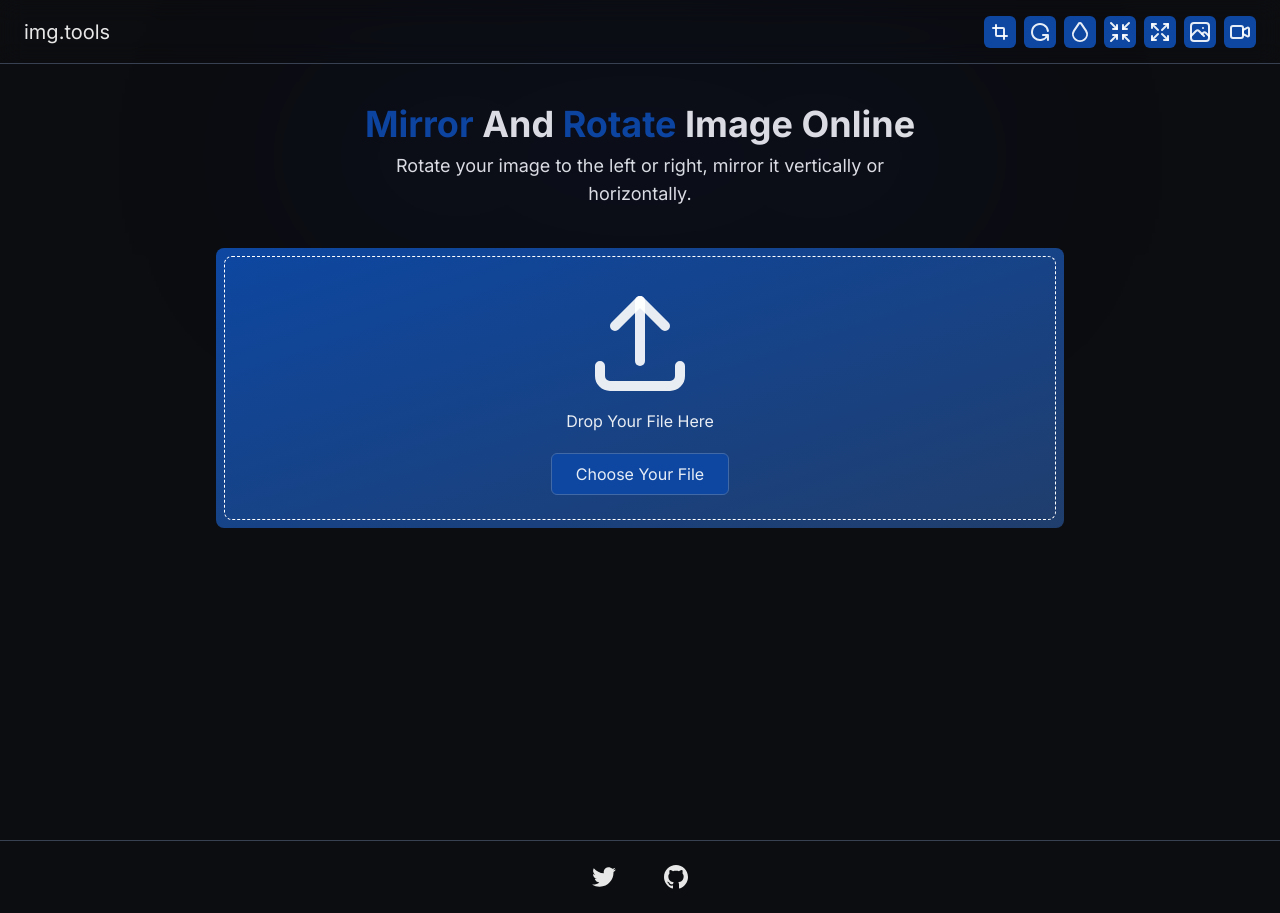
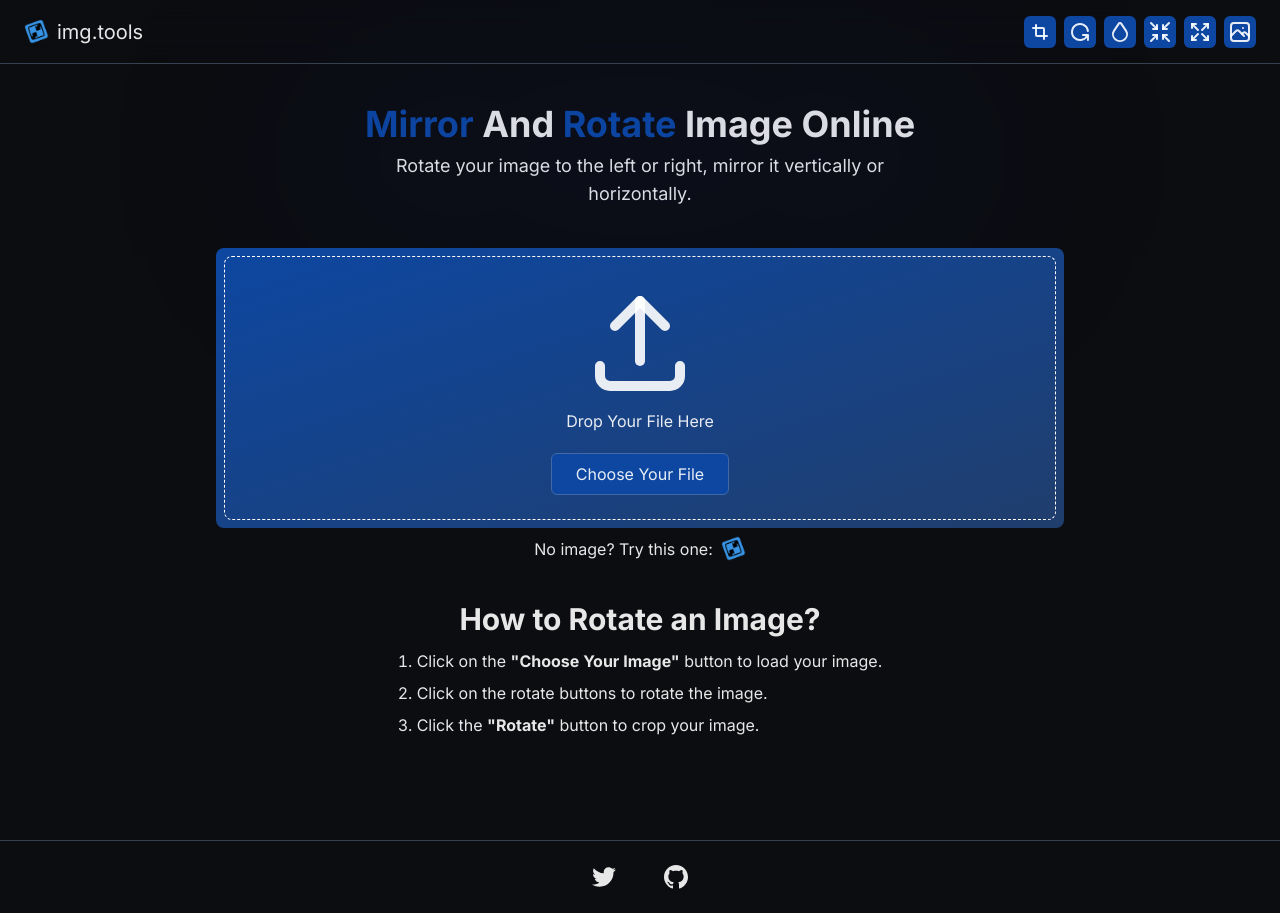
Before and after one commit to iswilljr/img-tools, a Next.js app: page /rotate in a window 1280 px wide. Built offline with nearby package versions, Linux system fonts and the light colour scheme.

Commit message:
add guide section to home pages

```diff
--- a/components/Dropzone.tsx
+++ b/components/Dropzone.tsx
@@ -38,7 +38,7 @@ export function Dropzone({ accept, onFileAccepted }: DropzoneProps) {
   });
 
   return (
-    <section className="mx-auto mb-10 w-full px-6 text-center sm:max-w-4xl">
+    <section className="mx-auto w-full px-6 text-center sm:max-w-4xl">
       <div className="relative rounded-lg bg-gradient-to-br from-primary-6 to-primary-8 bg-cover p-2">
         <div
           className={clsx('pointer-events-none absolute inset-0 z-10 flex items-center justify-center rounded-lg', {
--- a/components/Header.tsx
+++ b/components/Header.tsx
@@ -1,10 +1,12 @@
 import Link from 'next/link';
 import { sections } from '@/utils/sections';
+import Image from 'next/image';
 
 export function Header() {
   return (
     <header className="sticky top-0 z-20 flex h-16 w-full items-center justify-between border-b border-gray-700 px-6 backdrop-blur-md">
       <Link className="flex h-16 items-center justify-center text-xl" href="/">
+        <Image className="mr-2" src="/favicon.png" width={25} height={25} alt="" />
         img.tools
       </Link>
       <ul className="flex space-x-2">
@@ -14,7 +16,7 @@ export function Header() {
             className="group relative flex items-center justify-center last:!inline-flex even:hidden xs:even:inline-flex"
           >
             <span className="pointer-events-none absolute z-10 w-max translate-y-14 transform rounded-md bg-primary-6 py-1 px-2 text-left opacity-0 duration-200 group-hover:translate-y-10 group-hover:opacity-100">
-              {section.label}
+              {section.title}
             </span>
             <Link
               className="flex items-center justify-center rounded-md bg-primary-6 p-1"
--- a/components/Section.tsx
+++ b/components/Section.tsx
@@ -5,7 +5,6 @@ import Link from 'next/link';
 export interface SectionProps {
   title: string;
   description: string;
-  label: string;
   icon: (props: TablerIconsProps) => JSX.Element;
   tryItOut: string;
 }
--- a/components/SectionHome.tsx
+++ b/components/SectionHome.tsx
@@ -1,18 +1,25 @@
-import { Dropzone, type DropzoneProps } from '@/components/Dropzone';
+/* eslint-disable @typescript-eslint/no-non-null-assertion */
+import Image from 'next/image';
+import Link from 'next/link';
+import { Dropzone } from '@/components/Dropzone';
 import { SectionInfo, type SectionInfoProps } from '@/components/SectionInfo';
 import { uploadFile } from '@/utils/upload';
 import { useRouter } from 'next/router';
 
-interface SectionHomeProps extends SectionInfoProps, Partial<DropzoneProps> {
-  editor?: string;
+interface SectionHomeProps extends SectionInfoProps {
+  editor: string;
+  guide: {
+    title: string;
+    step: string;
+  };
 }
 
-export function SectionHome({ title, description, highlight, accept, onFileAccepted, editor }: SectionHomeProps) {
+export function SectionHome({ title, description, highlight, editor, guide }: SectionHomeProps) {
   const router = useRouter();
 
+  const label = `${editor} the example image`;
+
   const defaultHandler = async (file: File) => {
-    if (!editor) return;
-
     const { publicId } = await uploadFile(file);
     router.push(`/${editor}/${publicId}`);
   };
@@ -20,7 +27,33 @@ export function SectionHome({ title, description, highlight, accept, onFileAccep
   return (
     <>
       <SectionInfo {...{ title, description, highlight }} />
-      <Dropzone accept={{ 'image/*': [], ...accept }} onFileAccepted={onFileAccepted ?? defaultHandler} />
+      <Dropzone accept={{ 'image/*': [] }} onFileAccepted={defaultHandler} />
+      <div className="mx-auto mt-2 w-full max-w-md px-6 sm:max-w-4xl">
+        <p className="flex items-center justify-center text-center">
+          No image? Try this one:
+          <Link
+            className="ml-2 flex items-center justify-center duration-75 hover:scale-105"
+            href={`/${editor}/example`}
+            aria-label={label}
+          >
+            <Image src="/favicon.png" width={25} height={25} alt={label} />
+          </Link>
+        </p>
+      </div>
+      <div className="mx-auto mt-10 w-fit max-w-md px-6 pb-10 sm:max-w-4xl">
+        <h2 className="text-center text-3xl font-bold">{guide.title}</h2>
+        <ol className="mt-3 list-inside list-decimal space-y-2 text-left">
+          <li>
+            Click on the <strong className="font-bold">&quot;Choose Your Image&quot;</strong> button to load your image.
+          </li>
+          <li>{guide.step}</li>
+          <li>
+            Click the{' '}
+            <strong className="font-bold">&quot;{`${editor.at(0)!.toUpperCase()}${editor.slice(1)}`}&quot;</strong>{' '}
+            button to crop your image.
+          </li>
+        </ol>
+      </div>
     </>
   );
 }
--- a/pages/compress/index.tsx
+++ b/pages/compress/index.tsx
@@ -1,4 +1,9 @@
 import { SectionHome } from '@/components/SectionHome';
+
+const guide = {
+  title: 'How To Crop an Image?',
+  step: 'Draw a crop rectangle on the image.',
+};
 
 export default function RotateHome() {
   return (
@@ -7,6 +12,7 @@ export default function RotateHome() {
       description="Reduce the size of an image by adjusting its quality."
       highlight="compress"
       editor="compress"
+      guide={guide}
     />
   );
 }
--- a/pages/crop/index.tsx
+++ b/pages/crop/index.tsx
@@ -1,4 +1,9 @@
 import { SectionHome } from '@/components/SectionHome';
+
+const guide = {
+  title: 'How To Crop an Image?',
+  step: 'Draw a crop rectangle on the image.',
+};
 
 export default function CropHome() {
   return (
@@ -7,6 +12,7 @@ export default function CropHome() {
       description="Crop pictures online to get an exact cutout of the photo you want."
       highlight="cropping"
       editor="crop"
+      guide={guide}
     />
   );
 }
--- a/pages/index.tsx
+++ b/pages/index.tsx
@@ -5,7 +5,7 @@ import { Section } from '@/components/Section';
 export default function Home() {
   return (
     <div className="flex flex-col">
-      <section className="relative mx-auto my-20 w-full px-6  text-center sm:max-w-4xl md:mb-36">
+      <section className="relative mx-auto my-20 w-full px-6 text-center sm:max-w-4xl md:mb-36">
         <h1 className="text-4xl font-bold !leading-[1.15] sm:text-6xl">
           Free Online <span className="text-primary-6">Image Converter</span>
         </h1>
--- a/pages/resize/index.tsx
+++ b/pages/resize/index.tsx
@@ -1,4 +1,9 @@
 import { SectionHome } from '@/components/SectionHome';
+
+const guide = {
+  title: 'How To Crop an Image?',
+  step: 'Draw a crop rectangle on the image.',
+};
 
 export default function RotateHome() {
   return (
@@ -7,6 +12,7 @@ export default function RotateHome() {
       description="Change the size of an image online, from anywhere, and completely for free."
       highlight="resize"
       editor="resize"
+      guide={guide}
     />
   );
 }
--- a/pages/rotate/index.tsx
+++ b/pages/rotate/index.tsx
@@ -1,4 +1,9 @@
 import { SectionHome } from '@/components/SectionHome';
+
+const guide = {
+  title: 'How to Rotate an Image?',
+  step: 'Click on the rotate buttons to rotate the image.',
+};
 
 export default function RotateHome() {
   return (
@@ -7,6 +12,7 @@ export default function RotateHome() {
       description="Rotate your image to the left or right, mirror it vertically or horizontally."
       highlight="rotate|mirror"
       editor="rotate"
+      guide={guide}
     />
   );
 }
--- a/utils/sections.ts
+++ b/utils/sections.ts
@@ -6,7 +6,6 @@ import {
   IconDroplet,
   IconPhoto,
   IconRotate,
-  IconVideo,
 } from '@tabler/icons-react';
 
 export const sections: SectionProps[] = [
@@ -15,22 +14,19 @@ export const sections: SectionProps[] = [
     description:
       'Lead the eye to a certain part of your photo by using the image cropping tool. The easy to use editor allows you to crop image and photo files with a set ratio, custom sizes, and more.',
     tryItOut: '/crop',
-    label: 'Crop',
     icon: IconCrop,
   },
   {
     title: 'Rotate',
     description:
       'Your image is upside down or inverted? This editing tool will allow you to rotate an image or mirror image files vertically and horizontally.',
-    label: 'Rotate',
     tryItOut: '/rotate',
     icon: IconRotate,
   },
   {
     title: 'Watermark',
     description:
-      'With this online photo editor, you can remove different types of watermarks from your photos, pictures, and other images.',
-    label: 'Watermark',
+      'With this online photo editor, you can add different kinds of watermarks to your photos, pictures, and other images. Add other images as watermarks.',
     tryItOut: '/watermark',
     icon: IconDroplet,
   },
@@ -38,7 +34,6 @@ export const sections: SectionProps[] = [
     title: 'Compress',
     description:
       'Change the file size of any image. With this image compressor, you can easily change the actual file size of your photos, pictures, and other image files!',
-    label: 'Compress',
     tryItOut: '/compress',
     icon: IconArrowsMinimize,
   },
@@ -46,24 +41,14 @@ export const sections: SectionProps[] = [
     title: 'Resize',
     description:
       'This image editing tool will help you to resize image files online. Resize an image using the width and/or height in pixels.',
-    label: 'Resize',
     tryItOut: '/resize',
     icon: IconArrowsMaximize,
   },
   {
-    title: 'Convert Image',
-    label: 'Convert',
+    title: 'Convert',
     description:
       'This image converter allows you to convert your pictures into other image formats. Convert JPG to PNG, JPG to SVG, PNG to WEBP and more..',
     tryItOut: '/convert',
     icon: IconPhoto,
   },
-  {
-    title: 'Convert to GIF',
-    description:
-      'Animated GIFs are amazing and now you can turn your video into animated GIF! No matter if you have an AVI, MP4, MOV or even 3GP video, create animated GIFs here!',
-    label: 'Video',
-    tryItOut: '/convert?to=gif',
-    icon: IconVideo,
-  },
 ];
```
